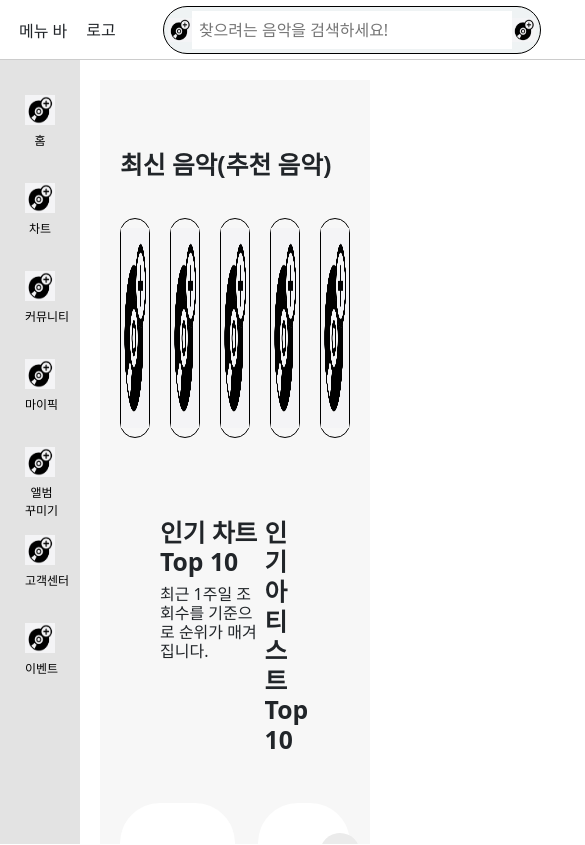
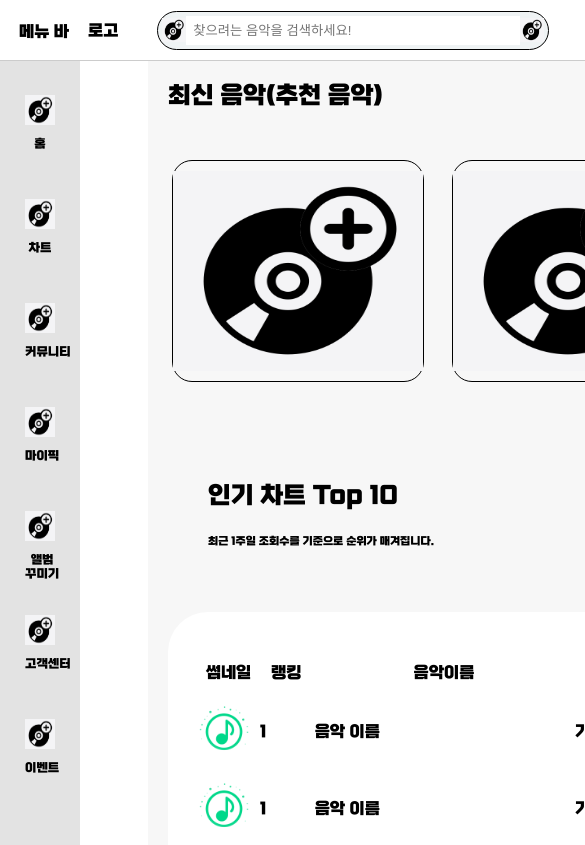
Before and after one commit to SnowsFE/MuziNut, a Next.js app in the folder front/: page / in a window 390 px wide. Shown: the top 845 px of the page, 585 px wide, since content can reach past the window. Built offline with nearby package versions, Linux system fonts and the light colour scheme.

Commit message:
responsive sidebar 적용

```diff
--- a/front/src/app/components/HeaderAndSide/HeaderAndSide.tsx
+++ b/front/src/app/components/HeaderAndSide/HeaderAndSide.tsx
@@ -1,19 +1,21 @@
 "use client";
-import React, { useState } from 'react';
-import Sidebar from './Sidebar';
-import Navbar from './Navbar';
+import React from "react";
+import Sidebar from "./Sidebar";
+import Navbar from "./Navbar";
 
-// Navbar에서 받은 함수(toggleSidebar) -> 를 통해 이 변경 사항을 Sidebar에게 전달하여 UI를 업데이트
-const HeaderAndSide = () => {
-  const [isSidebarOpen, setIsSidebarOpen] = useState(false);
+interface HeaderAndSideProps {
+  isSidebarOpen: boolean;
+  toggleSidebar: () => void;
+}
 
-  //toggleSiderbar가 호출되면 토글 상황 반전
-  const toggleSidebar = () => {
-    setIsSidebarOpen(!isSidebarOpen);
-  };
-
+// Props를 통해 isSidebarOpen과 toggleSidebar를 받아옴
+const HeaderAndSide: React.FC<HeaderAndSideProps> = ({
+  isSidebarOpen,
+  toggleSidebar,
+}) => {
   return (
     <>
+      {/* Navbar와 Sidebar에 props로 전달 */}
       <Navbar toggleSidebar={toggleSidebar} />
       <Sidebar isSidebarOpen={isSidebarOpen} toggleSidebar={toggleSidebar} />
     </>
--- a/front/src/app/css/layout.module.css
+++ b/front/src/app/css/layout.module.css
@@ -1,15 +1,22 @@
 .container {
   display: grid;
-    grid-template-columns: 80px 1fr;
-    grid-template-rows: 60px 1fr;
+
   height: 100vh;
   grid-template-areas:
     "header header"
-      "sidebar main";
+    "header main";
+}
+.header__side {
+  grid-area: header;
+}
+.main__page {
+  padding: 12px 42px 0 48px;
 }
 
-  .main__page {
-    grid-area: main;
-    overflow: auto; /* 내용이 많아지면 스크롤바 자동 생성 */
-    padding: 20px;
+.side__open {
+  margin-left: 250px;
+  width: calc(100% - 250px);
 }
+.side__close {
+  margin-left: 100px;
+}
--- a/front/src/app/layout.tsx
+++ b/front/src/app/layout.tsx
@@ -1,41 +1,37 @@
-import type { Metadata } from "next";
+"use client";
 import "./globals.css";
 import { useState } from "react";
-import "bootstrap/dist/css/bootstrap.min.css";
 import styles from "./css/layout.module.css";
 import HeaderAndSide from "./components/HeaderAndSide/HeaderAndSide";
-
-export const metadata: Metadata = {
-  title: "뮤지넛",
-  description: "무료 음악 스트리밍 사이트",
-  icons: {
-    icon: "/images/뮤지넛.png",
-  },
-};
 
 export default function RootLayout({
   children,
 }: Readonly<{
   children: React.ReactNode;
 }>) {
+  const [isSidebarOpen, setIsSidebarOpen] = useState(false);
 
+  // Sidebar의 상태를 변경하는 함수
+  const toggleSidebar = () => {
+    setIsSidebarOpen(!isSidebarOpen);
+  };
 
   return (
     <html lang="ko">
-      <head>
-        {/* <link
-          rel="stylesheet"
-          href="https://stackpath.bootstrapcdn.com/bootstrap/5.1.0/css/bootstrap.min.css"
-        /> */}
-      </head>
       <body>
         <div className={styles.container}>
+          <div
+            className={isSidebarOpen ? styles.side__open : styles.side__close}
+          >
+            <div className={styles.header__side}>
+              <HeaderAndSide
+                isSidebarOpen={isSidebarOpen}
+                toggleSidebar={toggleSidebar}
+              />
+            </div>
 
-          <HeaderAndSide />
-
-          <section className={styles.main__page}>
-            {children} {/* MainPage가 여기에 렌더링 */}
-          </section>
+            <section className={styles.main__page}>{children}</section>
+          </div>
         </div>
       </body>
     </html>
```
Lines whose indentation alone changed are shown as unchanged.
